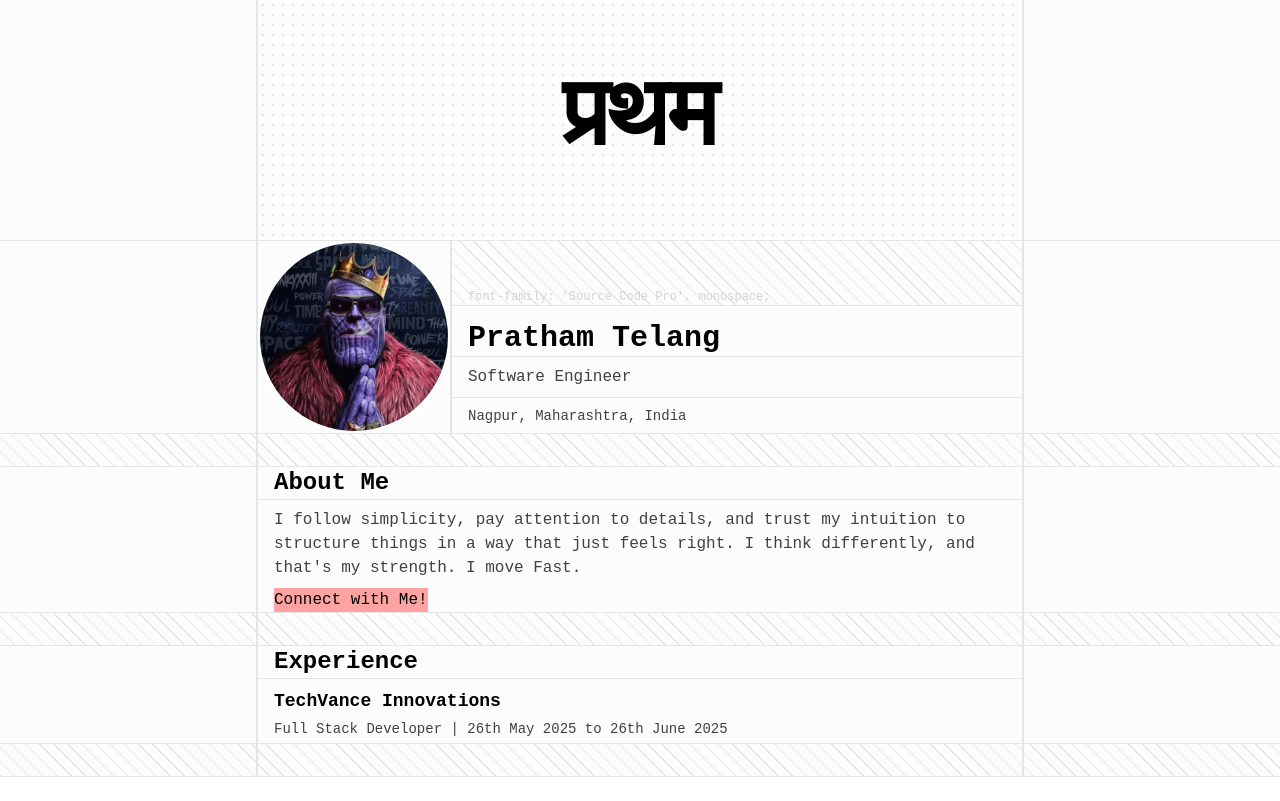
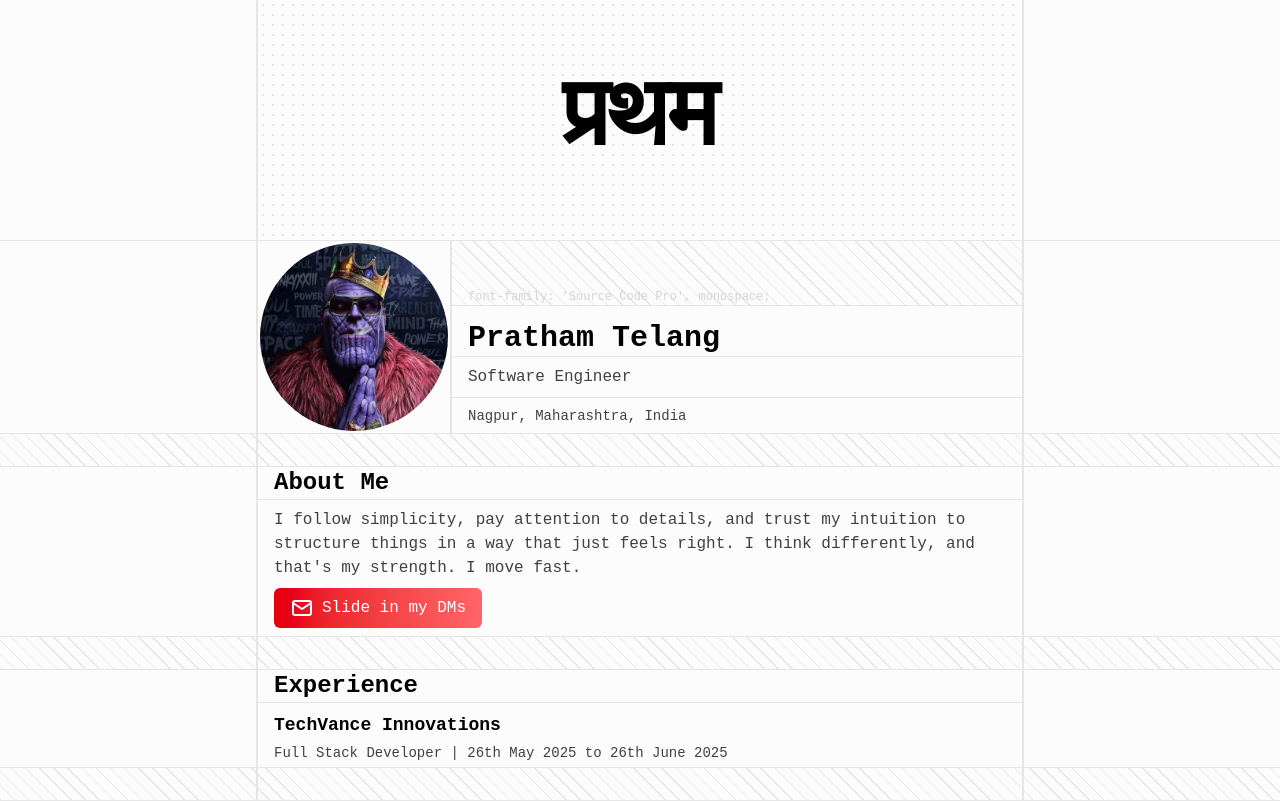
Before and after one commit to PrathamTelang/portfolio, a Next.js app: page / in a window 1280 px wide. Built offline with nearby package versions, Linux system fonts and the light colour scheme.

Commit message:
Enhance About component UI and add email button
Refactored About component for improved readability and formatting. Replaced the 'Connect with Me!' button with a styled button that opens Gmail compose to email the author, including an icon and gradient styling.

```diff
--- a/src/app/components/About.tsx
+++ b/src/app/components/About.tsx
@@ -1,14 +1,26 @@
-import { Line } from "./Line"
+"use client";
+import { Line } from "./Line";
 
 export const About = () => {
-    return (
-        <div className=" w-screen flex justify-center items-center">
-            <div className="w-3/5  border-x-2 border-[#E5E5E5] max-[475px]:w-screen">
-                <h2 className="text-2xl px-4 font-semibold ">About Me</h2>
-            <Line/>
-            <p className="text-[#404040] px-4 my-2 text-md ">I follow simplicity, pay attention to details, and trust my intuition to structure things in a way that just feels right. I think differently, and that's my strength. I move Fast.</p>
-            <button className="bg-red-300 mx-4">Connect with Me!</button>
-            </div>
-        </div>
-    )
-}
+  return (
+    <div className="w-screen flex justify-center items-center">
+      <div className="w-3/5 border-x-2 border-[#E5E5E5] max-[475px]:w-screen">
+        <h2 className="text-2xl px-4 font-semibold">About Me</h2>
+        <Line />
+        <p className="text-[#404040] px-4 my-2 text-md">
+          I follow simplicity, pay attention to details, and trust my intuition
+          to structure things in a way that just feels right. I think
+          differently, and that's my strength. I move fast.
+        </p>
+
+          <button
+          onClick={() => window.open("https://mail.google.com/mail/?view=cm&fs=1&to=prathamtelang007@gmail.com", "_blank")}
+          className="flex gap-2 mb-2 cursor-pointer bg-gradient-to-r from-red-600 to-red-400 hover:bg-red-500 text-white px-4 py-2 rounded-md mx-4 transition duration-200">
+            <svg  xmlns="http://www.w3.org/2000/svg"  width="24"  height="24"  viewBox="0 0 24 24"  fill="none"  stroke="currentColor"  stroke-width="2"  stroke-linecap="round"  stroke-linejoin="round"  className="icon icon-tabler icons-tabler-outline icon-tabler-mail"><path stroke="none" d="M0 0h24v24H0z" fill="none"/><path d="M3 7a2 2 0 0 1 2 -2h14a2 2 0 0 1 2 2v10a2 2 0 0 1 -2 2h-14a2 2 0 0 1 -2 -2v-10z" /><path d="M3 7l9 6l9 -6" /></svg>
+            Slide in my DMs
+          </button>
+
+      </div>
+    </div>
+  );
+};
```
